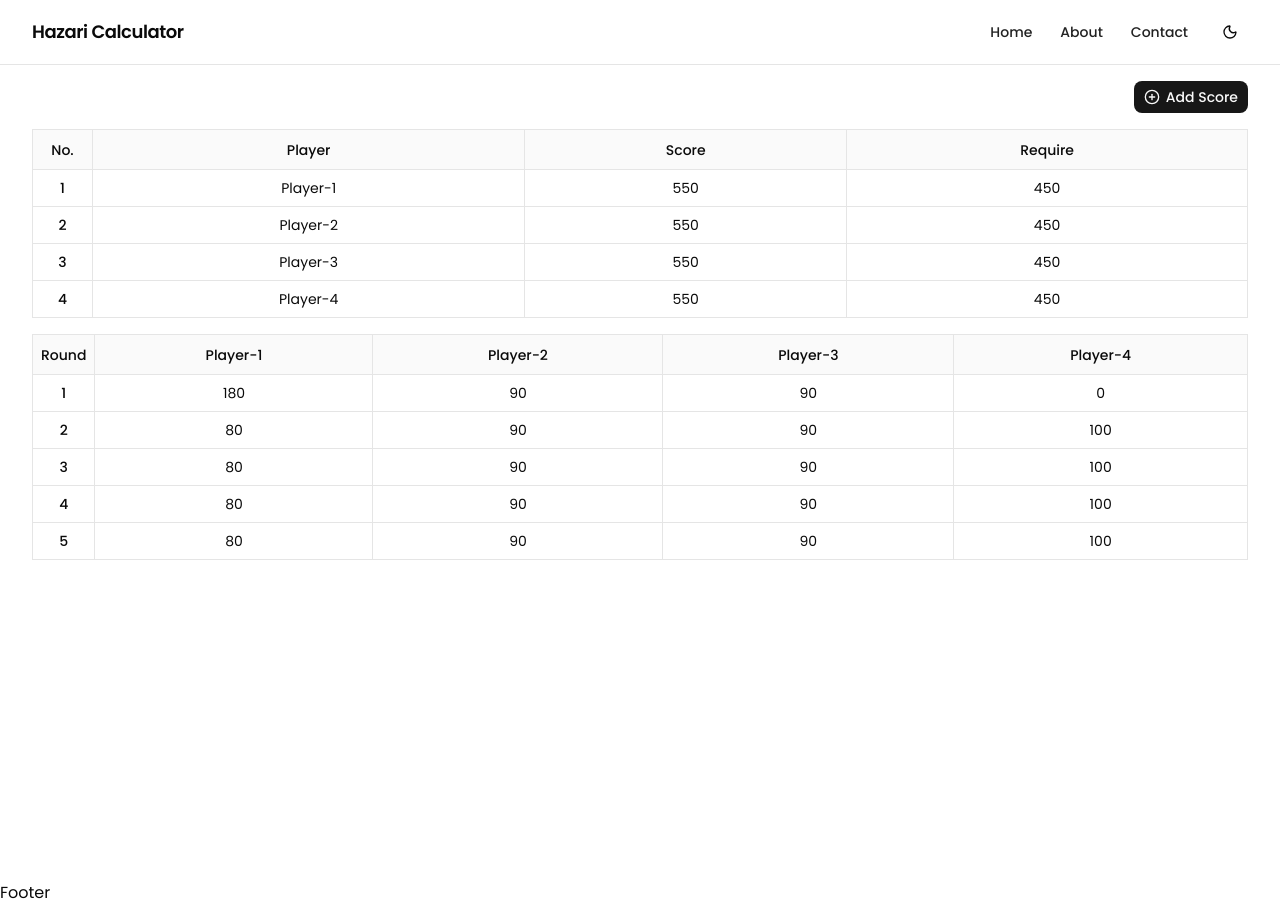
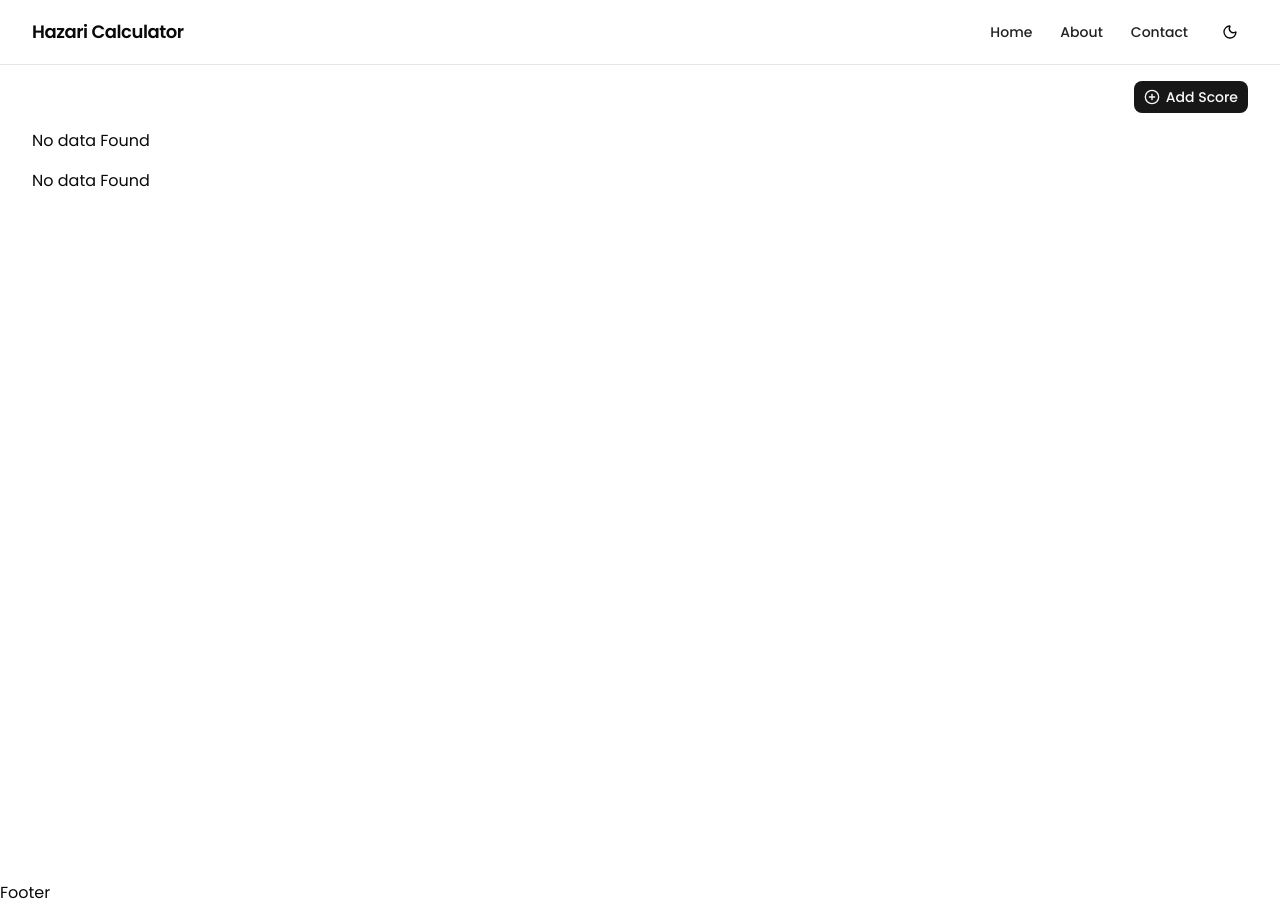
Before and after one commit to sakib-333/hazari-calculator-app, a React (Vite) app: page /games/1 in a window 1280 px wide. Built offline with nearby package versions, Linux system fonts and the light colour scheme.

Commit message:
Remove static data and use dynamic data in the score tables.

```diff
--- a/src/components/AddGameDialog.tsx
+++ b/src/components/AddGameDialog.tsx
@@ -71,19 +71,19 @@ export default function AddGameDialog({ open, setOpen }: AddGameDialogProps) {
       gameName: form.gameName,
       score1: {
         playerName: form.player1,
-        scores: [],
+        scores: [0],
       },
       score2: {
         playerName: form.player2,
-        scores: [],
+        scores: [0],
       },
       score3: {
         playerName: form.player3,
-        scores: [],
+        scores: [0],
       },
       score4: {
         playerName: form.player4,
-        scores: [],
+        scores: [0],
       },
       gameOver: false,
       createdAt: Date().toString().split(" GMT")[0],
--- a/src/components/ScoreDetailsTable.tsx
+++ b/src/components/ScoreDetailsTable.tsx
@@ -1,24 +1,36 @@
 import { Table, TableBody, TableCell, TableHead, TableHeader, TableRow } from "@/components/ui/table";
+import type { InitState } from "@/interfaces/dataType";
+import { useLocation } from "@tanstack/react-router";
+import { useSelector } from "react-redux";
 
 
 export default function ScoreDetailsTable() {
-     const rows = [
-          { round: 1, score1: 180, score2: 90, score3: 90, score4: 0 },
-          { round: 2, score1: 80, score2: 90, score3: 90, score4: 100 },
-          { round: 3, score1: 80, score2: 90, score3: 90, score4: 100 },
-          { round: 4, score1: 80, score2: 90, score3: 90, score4: 100 },
-          { round: 5, score1: 80, score2: 90, score3: 90, score4: 100 },
-     ];
+     const location = useLocation();
+     const gameId = location.pathname.split("/games/")[1] ?? "0";
+     const game = useSelector((state:InitState) => state.games.find((g) => g.gameId === gameId));
+
+     if(!game) {
+          return <h1>No data Found</h1>
+     }
+
+     const rows = game.score1.scores.map((_, indx) =>({
+          round: indx,
+          score1: game.score1.scores[indx],
+          score2: game.score2.scores[indx],
+          score3: game.score3.scores[indx],
+          score4: game.score4.scores[indx],
+     }))
+
      return (
           <div className="w-full mx-auto text-center">
                <Table className="border border-border">
                     <TableHeader className="bg-muted/50">
                          <TableRow className="border-b border-border">
                               <TableHead className="w-[60px] border-r border-border text-center">Round</TableHead>
-                              <TableHead className="border-r border-border text-center">Player-1</TableHead>
-                              <TableHead className="border-r border-border text-center">Player-2</TableHead>
-                              <TableHead className="border-r border-border text-center">Player-3</TableHead>
-                              <TableHead className="text-center">Player-4</TableHead>
+                              <TableHead className="border-r border-border text-center">{game.score1.playerName}</TableHead>
+                              <TableHead className="border-r border-border text-center">{game.score2.playerName}</TableHead>
+                              <TableHead className="border-r border-border text-center">{game.score3.playerName}</TableHead>
+                              <TableHead className="text-center">{game.score4.playerName}</TableHead>
                          </TableRow>
                     </TableHeader>
                     <TableBody>
--- a/src/components/ToalScoreTable.tsx
+++ b/src/components/ToalScoreTable.tsx
@@ -1,12 +1,27 @@
 import { Table, TableBody, TableCell, TableHead, TableHeader, TableRow } from "@/components/ui/table";
+import type { InitState } from "@/interfaces/dataType";
+import { useLocation } from "@tanstack/react-router";
+import { useSelector } from "react-redux";
 
 export default function ToalScoreTable() {
+    const location = useLocation();
+    const gameId = location.pathname.split("/games/")[1] ?? "0";
+    const game = useSelector((state:InitState) => state.games.find((g) => g.gameId === gameId));
+
+    if(!game) {
+        return <h1>No data Found</h1>
+    }
+
+    function getTotal(score: number[]):number {
+      return score.reduce((acc, curr) => acc + curr, 0);
+    }
+
   const rows = [
-    { no: 1, player: "Player-1", score: 550, require: 450 },
-    { no: 2, player: "Player-2", score: 550, require: 450 },
-    { no: 3, player: "Player-3", score: 550, require: 450 },
-    { no: 4, player: "Player-4", score: 550, require: 450 },
-  ];
+    { no: 1, player: game.score1.playerName, score: getTotal(game.score1.scores), require: 1000 - getTotal(game.score1.scores) },
+    { no: 2, player: game.score2.playerName, score: getTotal(game.score2.scores), require: 1000 - getTotal(game.score2.scores) },
+    { no: 3, player: game.score3.playerName, score: getTotal(game.score1.scores), require: 1000 - getTotal(game.score1.scores) },
+    { no: 4, player: game.score4.playerName, score: getTotal(game.score1.scores), require: 1000 - getTotal(game.score1.scores) },
+  ].sort((a, b) => b.score - a.score);
 
   return (
     <div className="w-full mx-auto text-center">
```
Also changed, not shown: src/interfaces/dataType.ts (+7 -7 lines).
